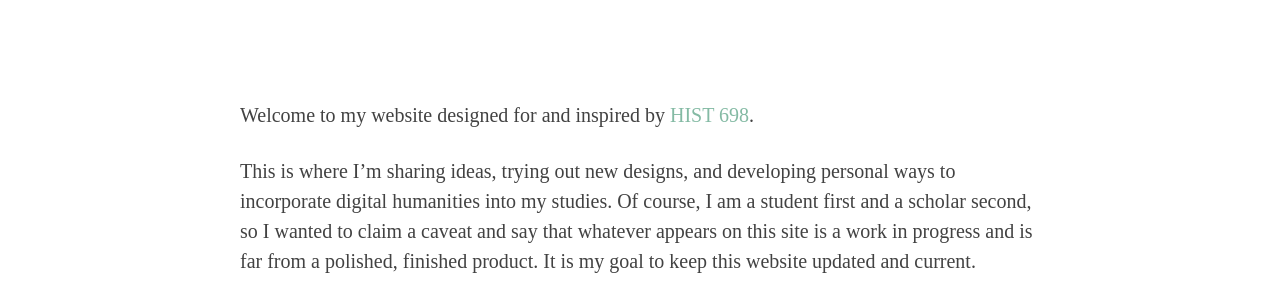
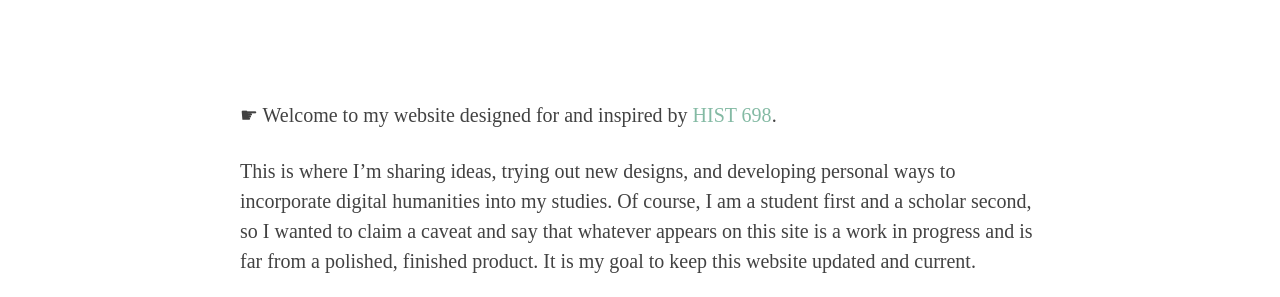
Before and after one commit to nrholterman/nrholterman.github.io, a Jekyll site: the page built from index.md, in a window 1280 px wide. Shown: the part 419-716 px from the top of the page. Built offline with Jekyll 4.4.1, drawn with Linux system fonts in a browser that asks for light colours; some web fonts are replaced.

Commit message:
manicule

```diff
--- a/index.md
+++ b/index.md
@@ -1,7 +1,7 @@
 ---
 layout: default
 ---
-Welcome to my website designed for and inspired by [HIST 698](http://fredgibbs.net/courses/digital-methods/index.html).
+☛ Welcome to my website designed for and inspired by [HIST 698](http://fredgibbs.net/courses/digital-methods/index.html).
 
 This is where I'm sharing ideas, trying out new designs, and developing personal ways to incorporate digital humanities into my studies. Of course, I am a student first and a scholar second, so I wanted to claim a caveat and say that whatever appears on this site is a work in progress and is far from a polished, finished product. It is my goal to keep this website updated and current.
 
```
